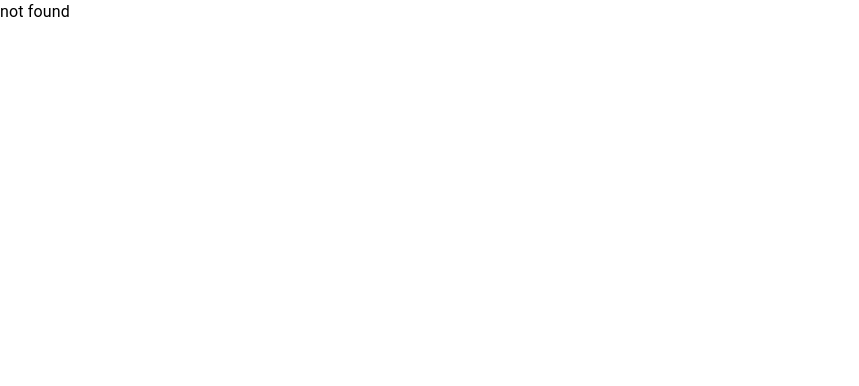
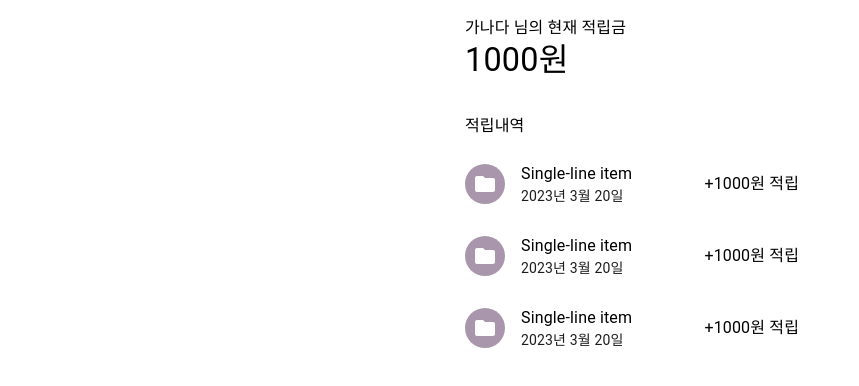
Before and after one commit to aha-point/front, a React (Create React App) app: page /User in a window 1280 px wide. Shown: the top 386 px of the page, without its empty margins (0-859 px from the left). Built offline with nearby package versions, Linux system fonts and the light colour scheme.

Commit message:
user 페이지 추가중..

```diff
--- a/src/Router.tsx
+++ b/src/Router.tsx
@@ -3,6 +3,7 @@ import App from './App';
 import { Login } from './pages/Login';
 import { Signup } from './pages/Signup';
 import { SignupStore } from './pages/SignupStore';
+import User from './pages/User';
 const router = createBrowserRouter([
   {
     path: '*',
@@ -24,5 +25,9 @@ const router = createBrowserRouter([
     path: '/signupStore',
     element: <SignupStore />,
   },
+  {
+    path: '/User',
+    element: <User />,
+  },
 ]);
 export default router;
--- /dev/null
+++ b/src/pages/User.tsx
@@ -0,0 +1,57 @@
+import { Typography, List, ListItem, ListItemAvatar, Avatar, ListItemText } from '@mui/material';
+import { Box } from '@mui/system';
+import { ReactElement, cloneElement, FC } from 'react';
+import FolderIcon from '@mui/icons-material/Folder';
+
+interface IUserProps {}
+const generate = (element: ReactElement) => {
+  return new Array(3).fill(0).map((value, index) =>
+    cloneElement(element, {
+      key: index + 1,
+    }),
+  );
+};
+const User: FC<IUserProps> = (props) => {
+  return (
+    <Box
+      width={'350px'}
+      display="flex"
+      flexDirection={'column'}
+      margin={'0 auto'}
+      overflow={'scroll'}
+      pt={2}
+    >
+      <Box width={'100%'} pb={4}>
+        <Box>
+          <Typography variant="body1" color="initial">
+            가나다 님의 현재 적립금
+          </Typography>
+          <Typography variant="h4" color="initial">
+            1000원
+          </Typography>
+        </Box>
+      </Box>
+      <Box width={'100%'}>
+        <Box>
+          <Typography variant="subtitle1" color="initial">
+            적립내역
+          </Typography>
+          <List>
+            {generate(
+              <ListItem sx={{ px: 0 }} secondaryAction={<Typography>+1000원 적립</Typography>}>
+                <ListItemAvatar>
+                  <Avatar sx={{ backgroundColor: '#aa96ac' }}>
+                    <FolderIcon />
+                  </Avatar>
+                </ListItemAvatar>
+                <ListItemText primary="Single-line item" secondary={'2023년 3월 20일'} />
+              </ListItem>,
+            )}
+          </List>
+        </Box>
+      </Box>
+    </Box>
+  );
+};
+
+export default User;
```
Also changed, not shown: src/pages/StoreUser.tsx (added, +9 -0 lines).
